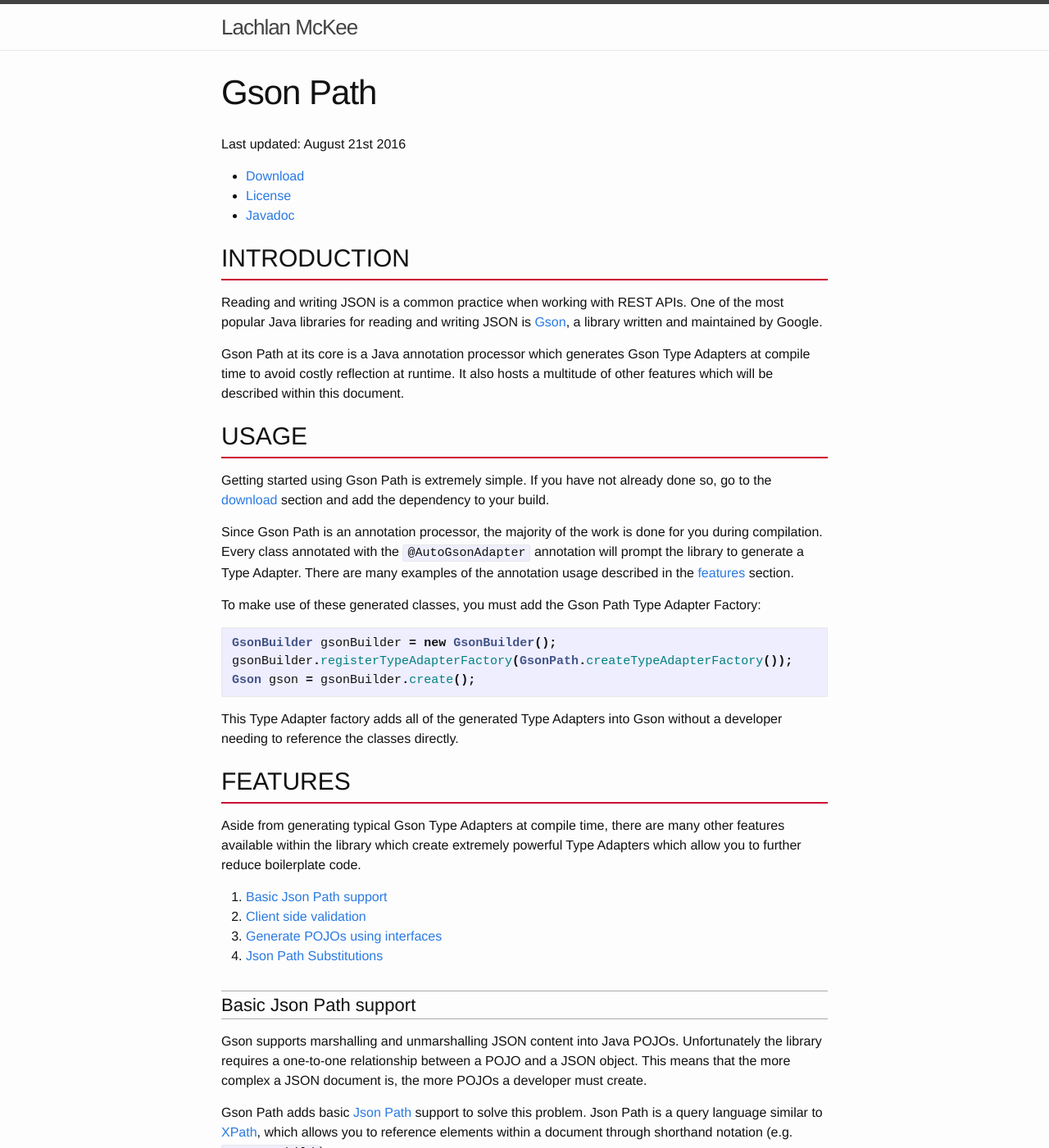
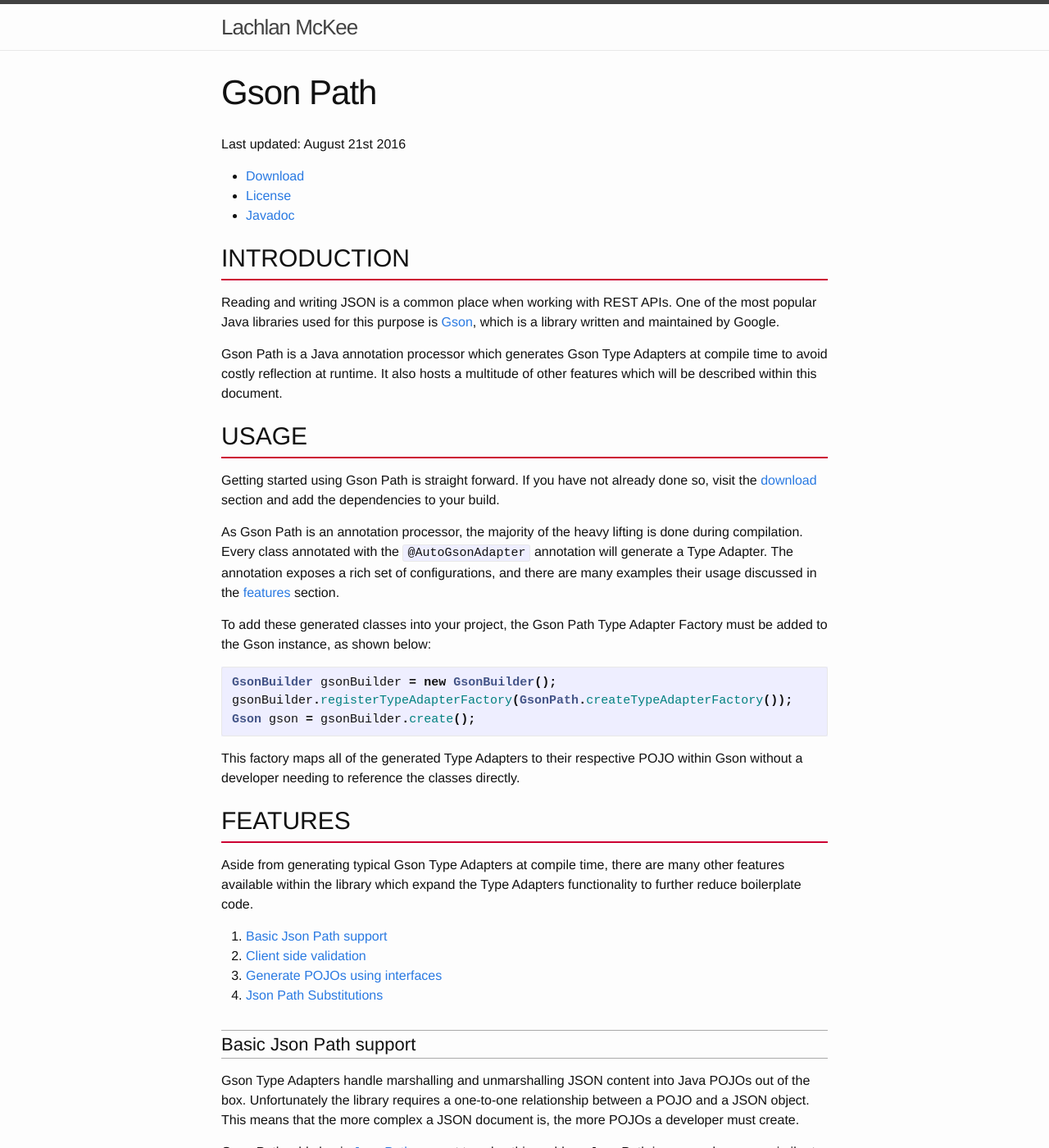
Before and after one commit to LachlanMcKee/LachlanMcKee.github.io, a Jekyll site: the page built from gsonpath.md, in a window 1280 px wide and 1400 px high. Shown: the whole window at 82% size. Built offline with Jekyll 4.4.1, drawn with Linux system fonts in a browser that asks for light colours; some of the changed text lies outside the part shown.

Commit message:
Gson path document, proof reading

````diff
--- a/gsonpath.md
+++ b/gsonpath.md
@@ -11,17 +11,17 @@ Last updated: August 21st 2016
 * [Javadoc](javadoc)
 
 # Introduction
-Reading and writing JSON is a common practice when working with REST APIs. One of the most popular Java libraries for reading and writing JSON is [Gson](https://github.com/google/gson), a library written and maintained by Google.
+Reading and writing JSON is a common place when working with REST APIs. One of the most popular Java libraries used for this purpose is [Gson](https://github.com/google/gson), which is a library written and maintained by Google.
 
-Gson Path at its core is a Java annotation processor which generates Gson Type Adapters at compile time to avoid costly reflection at runtime. It also hosts a multitude of other features which will be described within this document.
+Gson Path is a Java annotation processor which generates Gson Type Adapters at compile time to avoid costly reflection at runtime. It also hosts a multitude of other features which will be described within this document.
 
 # Usage
 
-Getting started using Gson Path is extremely simple. If you have not already done so, go to the [download](#download) section and add the dependency to your build.
+Getting started using Gson Path is straight forward. If you have not already done so, visit the [download](#download) section and add the dependencies to your build.
 
-Since Gson Path is an annotation processor, the majority of the work is done for you during compilation. Every class annotated with the `@AutoGsonAdapter` annotation will prompt the library to generate a Type Adapter. There are many examples of the annotation usage described in the [features](#features) section.
+As Gson Path is an annotation processor, the majority of the heavy lifting is done during compilation. Every class annotated with the `@AutoGsonAdapter` annotation will generate a Type Adapter. The annotation exposes a rich set of configurations, and there are many examples their usage discussed in the [features](#features) section.
 
-To make use of these generated classes, you must add the Gson Path Type Adapter Factory:
+To add these generated classes into your project, the Gson Path Type Adapter Factory must be added to the Gson instance, as shown below:
 
 ```java
 GsonBuilder gsonBuilder = new GsonBuilder();
@@ -29,11 +29,11 @@ gsonBuilder.registerTypeAdapterFactory(GsonPath.createTypeAdapterFactory());
 Gson gson = gsonBuilder.create();
 ```
 
-This Type Adapter factory adds all of the generated Type Adapters into Gson without a developer needing to reference the classes directly.
+This factory maps all of the generated Type Adapters to their respective POJO within Gson without a developer needing to reference the classes directly.
 
 # Features
 
-Aside from generating typical Gson Type Adapters at compile time, there are many other features available within the library which create extremely powerful Type Adapters which allow you to further reduce boilerplate code.
+Aside from generating typical Gson Type Adapters at compile time, there are many other features available within the library which expand the Type Adapters functionality to further reduce boilerplate code.
 
 1. [Basic Json Path support](#basic-json-path-support)
 2. [Client side validation](#client-side-validation)
@@ -42,11 +42,11 @@ Aside from generating typical Gson Type Adapters at compile time, there are many
 
 ## Basic Json Path support
 
-Gson supports marshalling and unmarshalling JSON content into Java POJOs. Unfortunately the library requires a one-to-one relationship between a POJO and a JSON object. This means that the more complex a JSON document is, the more POJOs a developer must create.
+Gson Type Adapters handle marshalling and unmarshalling JSON content into Java POJOs out of the box. Unfortunately the library requires a one-to-one relationship between a POJO and a JSON object. This means that the more complex a JSON document is, the more POJOs a developer must create.
 
 Gson Path adds basic [Json Path](http://goessner.net/articles/JsonPath/) support to solve this problem. Json Path is a query language similar to [XPath](https://en.wikipedia.org/wiki/XPath), which allows you to reference elements within a document through shorthand notation (e.g. `parent.child`).
 
-This shorthand notation is extremely useful to avoid creating numerous Java POJOs to access a particular subsection of a JSON document. Gson Path takes advantage of this Json Path 'dot notation' concept to give developers the ability to reference specific fields within a JSON tree from the standard Gson `SerializedName` annotation (this works for Type Adapter reading and writing).
+This shorthand notation is extremely useful as it provides access to a particular subsection of a JSON document. Gson Path takes advantage of this Json Path 'dot notation' query to allow developers to reference specific fields within a JSON tree from the standard Gson `SerializedName` annotation (this works for Type Adapter reading and writing).
 
 For example, given the following JSON:
 
@@ -61,7 +61,7 @@ For example, given the following JSON:
 }
 ```
 
-We can deserialize the JSON with a single Java class multiple ways. The following classes demonstrate the annotations required to create a type adapter which can correctly read the nested content.
+We can deserialize this JSON using a single Java class several ways. The following classes demonstrate the annotations required to create a Type Adapter which can read the nested content.
 
 ### POJO Example 1
 
@@ -78,7 +78,7 @@ public class PersonModel {
 ```
 
 ### POJO Example 2
-The `rootField` property of the `@AutoGsonAdapter` annotation is useful to avoid repetition.
+The `rootField` property of the `@AutoGsonAdapter` annotation is used to avoid repetition.
 
 ```java
 @AutoGsonAdapter(rootField = "person.names")
@@ -254,13 +254,13 @@ public final class PersonModel_GsonTypeAdapter extends TypeAdapter<PersonModel>
 
 ## Client side validation
 
-By adding `@Nullable` and `@NonNull` annotations to your POJOs you are able to optionally turn on a degree of client side validation in the form of required fields.
+Developers are able to optionally turn on a degree of client side validation (in the form of required fields) by adding `@Nullable` and `@NonNull` annotations to their POJOs.
 
-The `@AutoGsonAdapter` has a property called `fieldValidationType` which specifies if and how the generated Type Adapter will validate the JSON. There are three different possible validation types:
+The `@AutoGsonAdapter` annotation has a property called `fieldValidationType` which specifies if and how the generated Type Adapter will validate the JSON. There are three different possible validation types:
 
 1. `NO_VALIDATION` - No fields are validated, and the Gson parser should never raise exceptions for missing content.
-2. `VALIDATE_EXPLICIT_NON_NULL` - Any Objects marked with `@NonNull` (or similar annotation), or primitives (since primitives cannot be null) should fail if the value does not exist within the JSON.
-3. `VALIDATE_ALL_EXCEPT_NULLABLE` - All fields will be treated as `@NonNull` (even when they are not annotated as such), and should fail when value is not found. The only exceptions to this rule is when a field is annotation with `@Nullable` (except for primitives).
+2. `VALIDATE_EXPLICIT_NON_NULL` - Any Objects marked with `@NonNull` (or similar annotation), or primitives (since primitives cannot be null) will raise an exception if the value does not exist within the JSON.
+3. `VALIDATE_ALL_EXCEPT_NULLABLE` - All fields will be treated as `@NonNull` (even when they are not annotated as such), and will raise an exception when if the value is not found. The only exceptions to this rule is when a field is annotation with `@Nullable` (except for primitives, since they cannot be null).
 
 ### Validate explicit non null - POJO
 
@@ -485,13 +485,13 @@ public final class TestValidateAllExceptNullable_GsonTypeAdapter extends TypeAda
 
 ## Generate POJOs using interfaces
 
-Gson Path supports using the `@AutoGsonAdapter` annotation with interfaces.
+Gson Path supports annotating interfaces with the `@AutoGsonAdapter` annotation.
 
-The library generates an immutable POJO which is used as the concrete implementation of the interface when the Type Adapter deserializes the JSON.
+At compile time an immutable POJO is generated, and is used as the concrete implementation of the interface when the Type Adapter deserializes the JSON.
 
 ### Differences to standard POJO
 
-There are a few key differences between standard classes using the `AutoGsonAdapter` annotation, and an interface that you should be aware of. These are:
+There are a few key differences between standard classes using the `AutoGsonAdapter` annotation, and an interface. These are as follows:
 
 * The `GsonFieldValidationType` property (mentioned in the [Client side validation](#client-side-validation) section) can only ever be `VALIDATE_EXPLICIT_NON_NULL` or `VALIDATE_ALL_EXCEPT_NULLABLE`.
    * This API design decision was made since you are unable to set a default value for primitive return types.
````
Also changed, not shown: other parts of gsonpath.md (+1 -1 lines).
